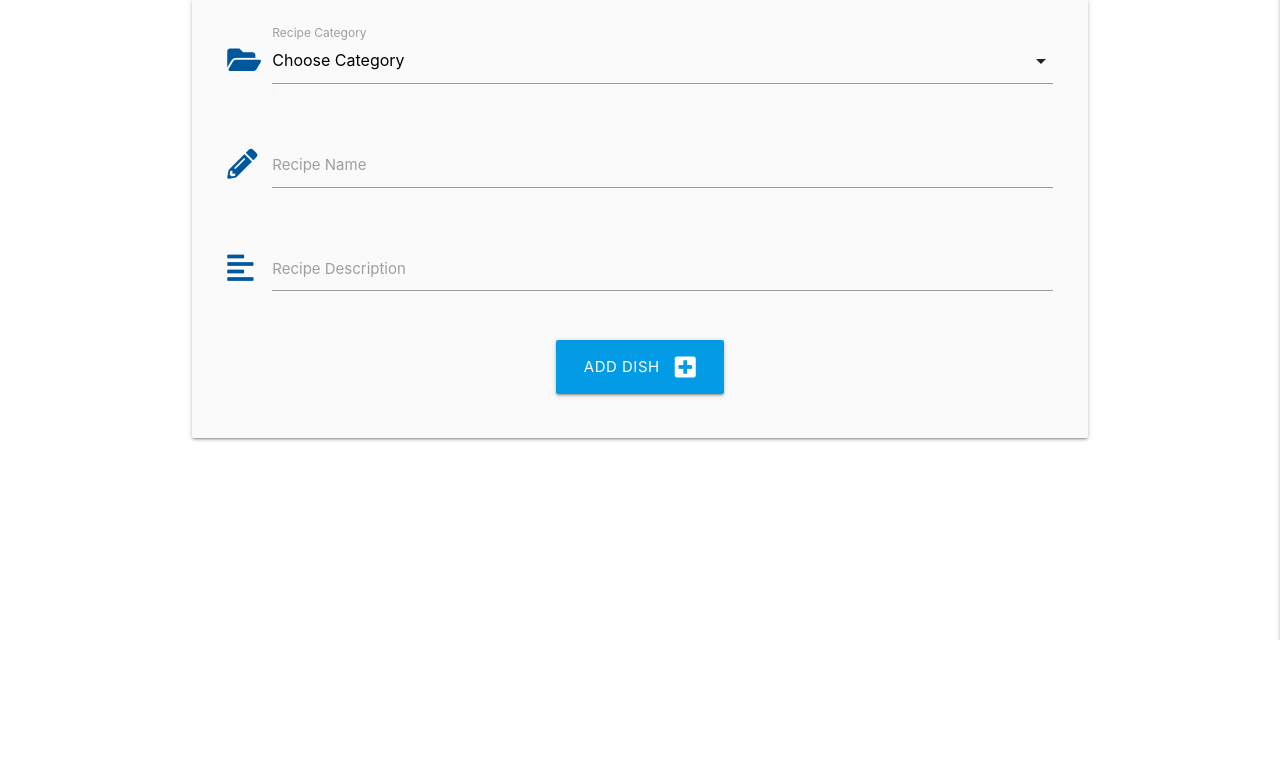
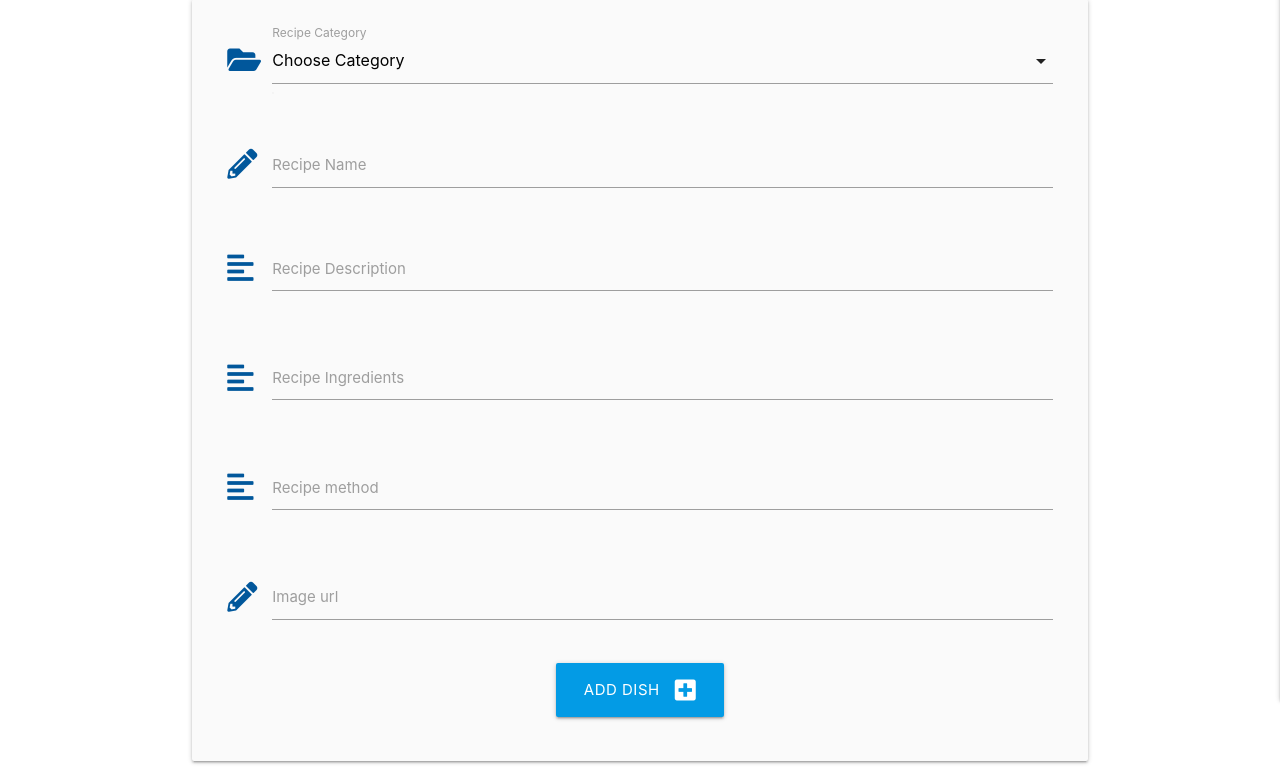
Before and after one commit to Code-Institute-Submissions/Recipes-4, a Flask app: page /add_dish in a window 1280 px wide. Shown: the part 160-936 px from the top of the page. Before the commit the page ends 800 px from the top, so only its background shows below. Run offline with Flask 2, Linux system fonts and the light colour scheme; data that the repository does not hold is empty; some libraries are stand-ins or nearby versions.

Commit message:
Add Ingredient, method and url inputs for add page

```diff
--- a/app.py
+++ b/app.py
@@ -117,6 +117,7 @@ def add_dish():
             "dish_description": request.form.get("dish_description"),
             "dish_ingredients": request.form.get("dish_ingredients"),
             "dish_method": request.form.get("dish_method"),
+            "dish_url": request.form.get("dish_url"),
             "created_by": session["user"]
         }
         mongo.db.dishes.insert_one(dish)
--- a/templates/add_dish.html
+++ b/templates/add_dish.html
@@ -31,8 +31,31 @@
                 <div class="input-field col s12">
                     <i class="fas fa-align-left prefix light-blue-text text-darken-4"></i>
                     <textarea id="dish_description" name="dish_description" minlength="5"
+                        maxlength="200" class="materialize-textarea validate" required></textarea>
+                    <label for="dish_description">Recipe Description</label>
+                </div>
+            </div>
+            <div class="row">
+                <div class="input-field col s12">
+                    <i class="fas fa-align-left prefix light-blue-text text-darken-4"></i>
+                    <textarea id="dish_ingredients" name="dish_ingredients" minlength="5"
+                        maxlength="200" class="materialize-textarea validate" required></textarea>
+                    <label for="dish_ingredients">Recipe Ingredients</label>
+                </div>
+            </div>
+            <div class="row">
+                <div class="input-field col s12">
+                    <i class="fas fa-align-left prefix light-blue-text text-darken-4"></i>
+                    <textarea id="dish_method" name="dish_method" minlength="5"
                         maxlength="200" class="materialize-textarea validate" rows="3" required></textarea>
-                    <label for="dish_description">Recipe Description</label>
+                    <label for="dish_method">Recipe method</label>
+                </div>
+            </div>
+            <div class="row">
+                <div class="input-field col s12">
+                    <i class="fas fa-pencil-alt prefix light-blue-text text-darken-4"></i>
+                    <input id="dish_url" name="dish_url" type="url" class="validate" required />
+                    <label for="dish_url">Image url</label>
                 </div>
             </div>
             <!-- submit button -->
--- a/templates/edit_dish.html
+++ b/templates/edit_dish.html
@@ -49,7 +49,7 @@
                         maxlength="200" class="materialize-textarea validate" required>
                     {{- dish.dish_ingredients -}}
                     </textarea>
-                    <label for="dish_ingredients">Dish Ingredients</label>
+                    <label for="dish_ingredients">Recipe Ingredients</label>
                 </div>
             </div>
             <div class="row">
@@ -59,7 +59,7 @@
                         maxlength="200" class="materialize-textarea validate" rows="3" required>
                     {{- dish.dish_method -}}
                     </textarea>
-                    <label for="dish_method">Dish method</label>
+                    <label for="dish_method">Recipe method</label>
                 </div>
             </div>
             <div class="row">
```
